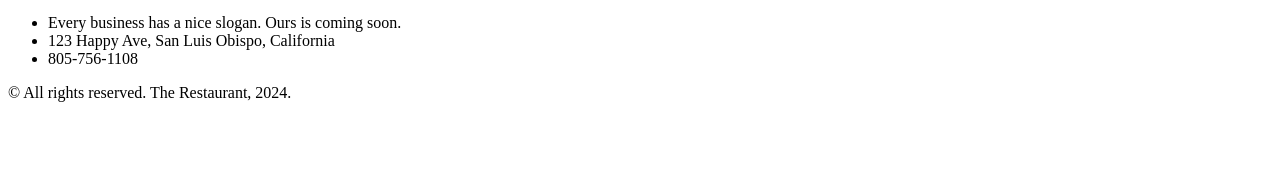
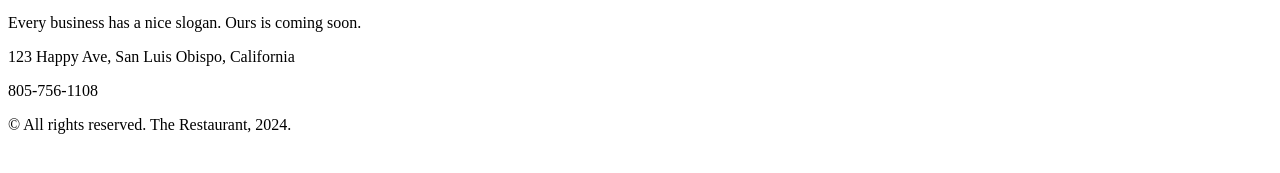
Before and after one commit to jospeirs/jospeirs.github.io, a plain HTML site: page grc338/website-content-hierarchy/index.html in a window 1280 px wide. Shown: the part 589-762 px from the top of the page. Drawn offline with Linux system fonts and the light colour scheme.

Commit message:
Update index.html

```diff
--- a/grc338/website-content-hierarchy/index.html
+++ b/grc338/website-content-hierarchy/index.html
@@ -23,11 +23,9 @@
                     </nav>
             </header>
 
-            <ul>
-                <li>Every business has a nice slogan. Ours is coming soon.</li>
-                <li>123 Happy Ave, San Luis Obispo, California</li>
-                <li>805-756-1108</li>
-            </ul>
+            <p>Every business has a nice slogan. Ours is coming soon.</p>
+            <p>123 Happy Ave, San Luis Obispo, California</p>
+            <p>805-756-1108</p>
 
             <footer>
                 <p>© All rights reserved. The Restaurant, 2024.</p>
```
